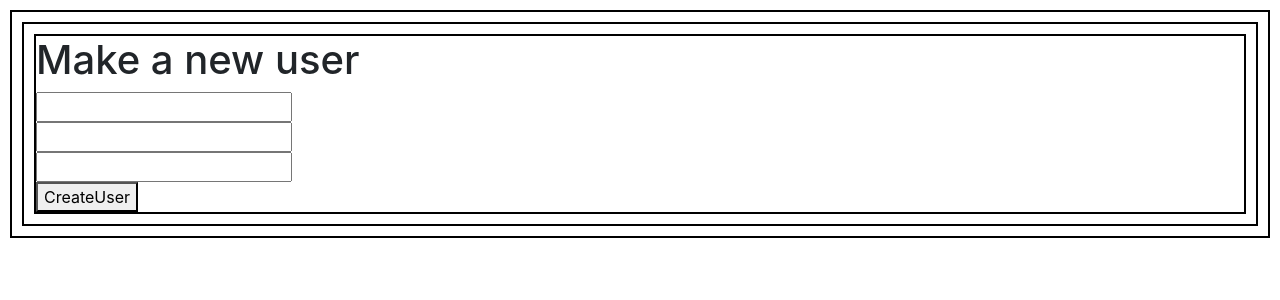
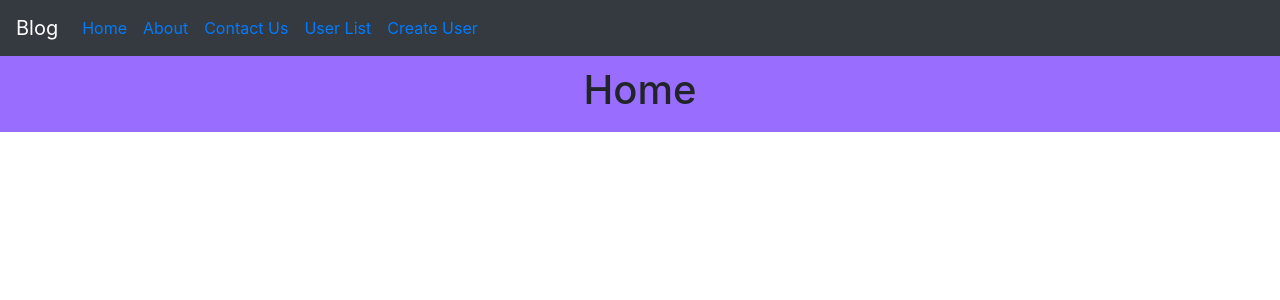
Before and after one commit to tmittal98/learning-react, a React (Create React App) app: page / in a window 1280 px wide. Shown: the top 300 px of the page. Built offline with nearby package versions, Linux system fonts and the light colour scheme.

Commit message:
tutorial on routing

```diff
--- a/package.json
+++ b/package.json
@@ -10,6 +10,7 @@
     "react": "^17.0.1",
     "react-bootstrap": "^1.5.1",
     "react-dom": "^17.0.1",
+    "react-router-dom": "^5.2.0",
     "react-scripts": "4.0.3",
     "web-vitals": "^1.1.0"
   },
--- a/src/App.css
+++ b/src/App.css
@@ -1,7 +1,7 @@
-div{
+/* div{
     border: 2px solid black;
     margin: 10px;
-}
+} */
 
 .about-us{
     background-color: rgb(153, 109, 253);
--- a/src/App.js
+++ b/src/App.js
@@ -10,6 +10,8 @@ import Home from './components/Home'
 import Company from './components/Company'
 import User from './components/User'
 import CreateUser from './components/CreateUser'
+import { Link, Route, BrowserRouter, Switch } from 'react-router-dom'
+import { Navbar, Nav } from 'react-bootstrap'
 import './App.css'
 
 function App() {
@@ -18,19 +20,50 @@ function App() {
 
   return (
     <div>
+      <BrowserRouter>
+        <Navbar bg="dark" variant="dark">
+          <Navbar.Brand href="#">Blog</Navbar.Brand>
+          <Nav className="mr-auto">
+            <Nav.Link href="#home"><Link to="/">Home</Link></Nav.Link>
+            <Nav.Link href="#features"><Link to="/about">About</Link></Nav.Link>
+            <Nav.Link href="#pricing"><Link to="/contact">Contact Us</Link></Nav.Link>
+            <Nav.Link href="#pricing"><Link to="/list">User List</Link></Nav.Link>
+            <Nav.Link href="#pricing"><Link to="/create">Create User</Link></Nav.Link>
+          </Nav>
+        </Navbar>
+
+        <Switch>
+          <Route path="/about">
+            <About />
+          </Route>
+          <Route path="/list">
+            <User />
+          </Route>
+          <Route path="/contact">
+            <Contact />
+          </Route>
+          <Route path="/create">
             <CreateUser />
-      {/* <Company /> */}
-      {/* <Home />
+          </Route>
+          <Route exact path="/">
+            <Home />
+          </Route>
+        </Switch>
+
+        {/* <CreateUser />
+        <Company />
+        <Home />
         <About />
         <Contact />
         <Career />
-      <Help name={name}/>
-      <Service  name={name}/>
-      <button onClick = { ()=>{
+        <Help name={name} />
+        <Service name={name} />
+        <button onClick={() => {
           setName("Tushar Mittal")
         }}>
           Update Name
         </button> */}
+      </BrowserRouter>
     </div>
   )
 }
```
Also changed, not shown: 1 other file (tests, documents, lock files or other folders). Lines whose indentation alone changed are shown as unchanged.
